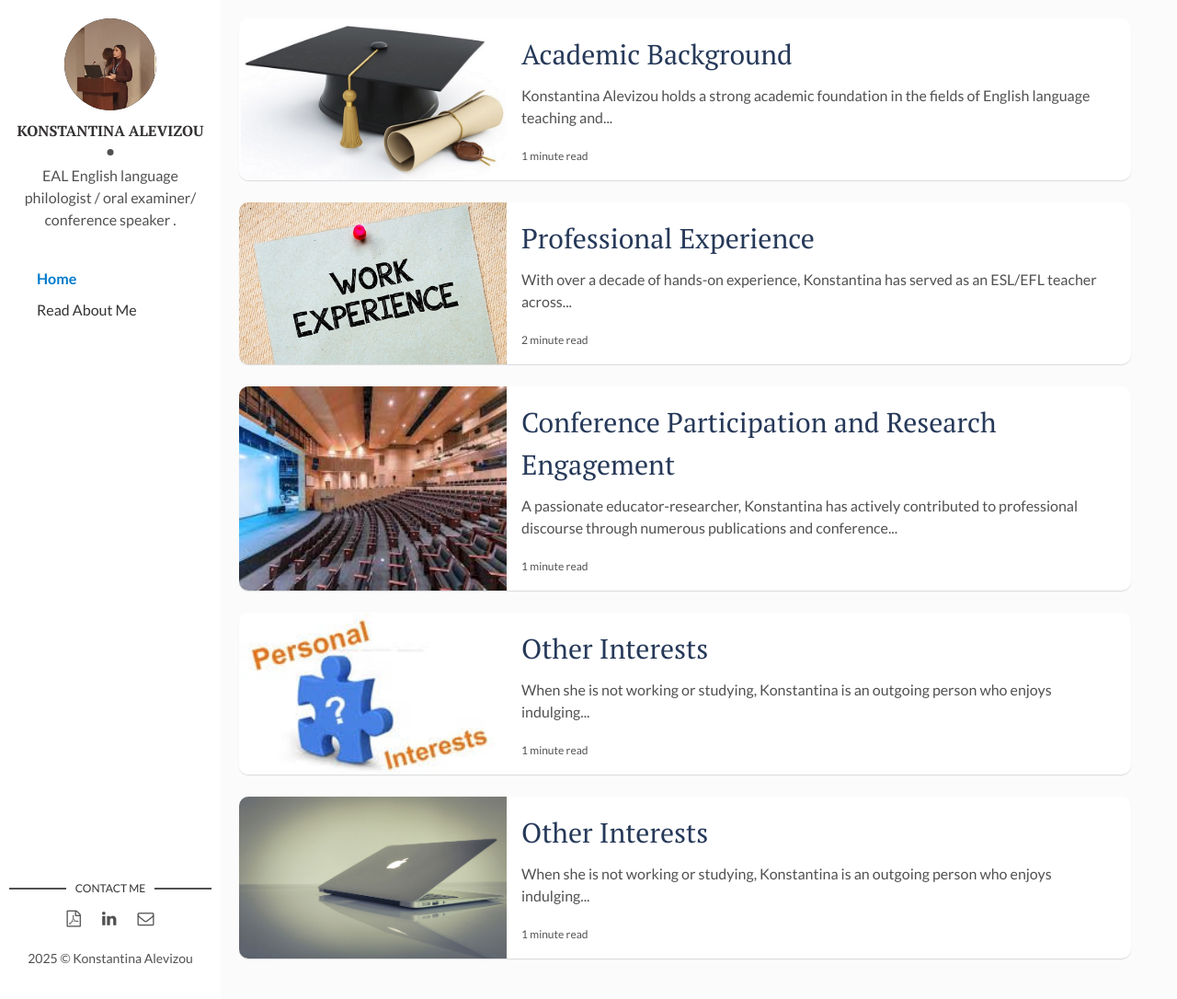
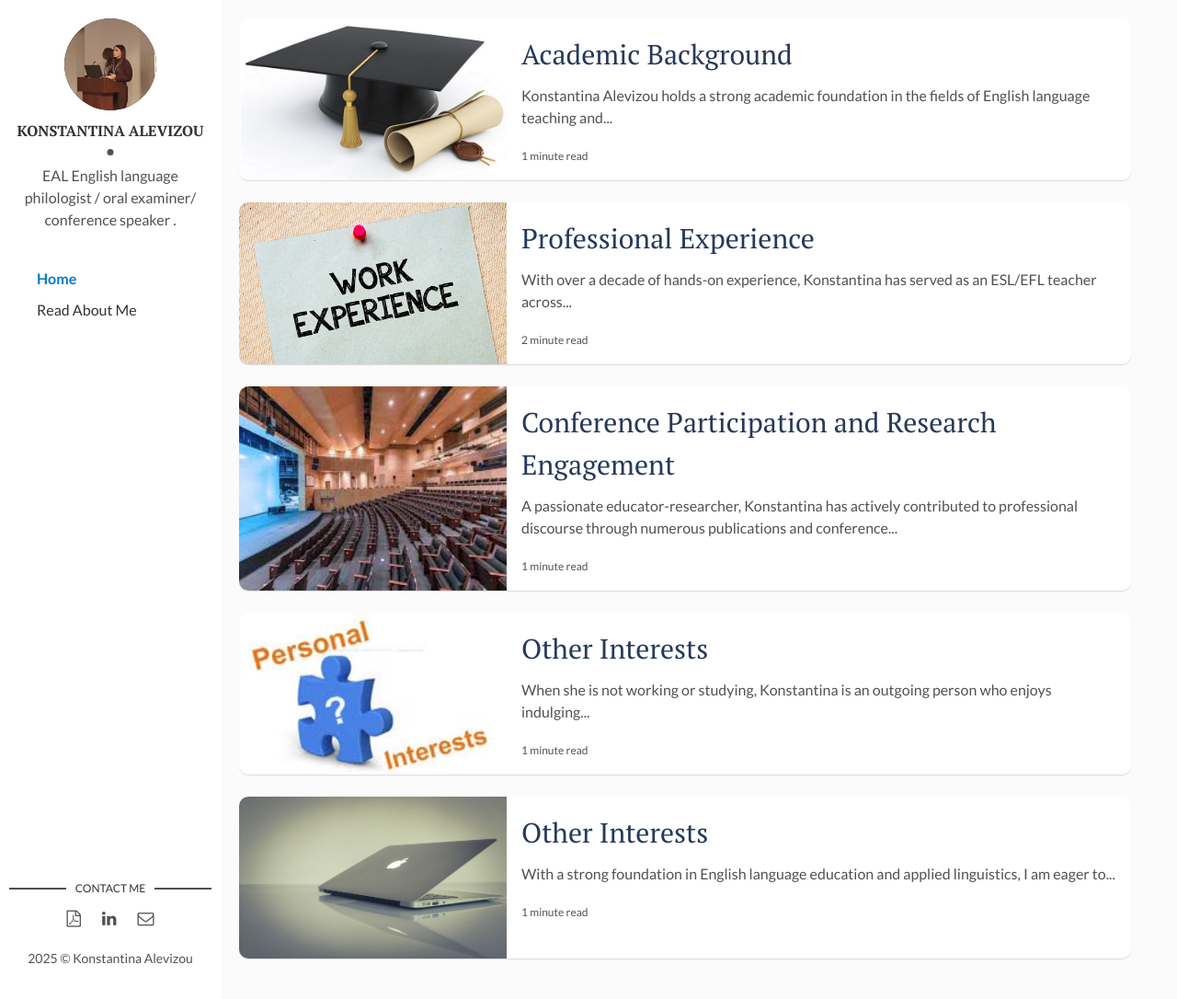
Before and after one commit to Georgechrp/konstantina-site, a Jekyll site: the page built from index.html, in a window 1280 px wide and 1086 px high. Shown: the whole window at 92% size. Built offline with Jekyll 4.4.1, drawn with Linux system fonts in a browser that asks for light colours; the list of posts is cut into pages by our own code; some of the changed lines change nothing that is shown.

Commit message:
change text

```diff
--- a/_posts/2017-09-12-other-interests2.markdown
+++ b/_posts/2017-09-12-other-interests2.markdown
@@ -6,4 +6,4 @@ description: You’ll find this post in your `_posts` directory. Go ahead and ed
 img: workflow.jpg # Add image post (optional)
 tags: [Intercultural Education, Transatlantic Exchange, ESL, EFL, Inclusive Pedagogy, AI in Education, Multilingualism, Educational Technology, International Collaboration]
 ---
-When she is not working or studying, Konstantina is an outgoing person who enjoys indulging herself into the pleasures that the Arts offer, since she finds delight in watching theatrical performances, art exhibitions and music concerts. In addition, she is intrigued by reading classical novels and philosophical books. Finally, she is fascinated by travelling to different parts of the world in order to broaden her horizons and immerse herself into different cultures and mindsets.
+With a strong foundation in English language education and applied linguistics, I am eager to participate in the Crossing: Learning Bridges Across the Atlantic program to foster deeper intercultural collaboration and pedagogical exchange. My professional journey as an ESL/EFL teacher across diverse Greek educational contexts—ranging from kindergartens to adult learners—has been shaped by a continuous engagement with inclusive practices and digital innovation. I am particularly drawn to the program’s mission of building educational bridges, as my own research explores the intersection of AI-supported learning and multilingual competence, areas that transcend national boundaries. My previous collaborations with U.S.-based institutions, such as the Hellenic American Union, and my ongoing graduate studies in educational technology position me to contribute meaningfully to transatlantic dialogue. I envision this program as a unique opportunity to exchange best practices, co-develop inclusive language teaching frameworks, and enrich my understanding of how educational values are shared and transformed across cultures.
```
